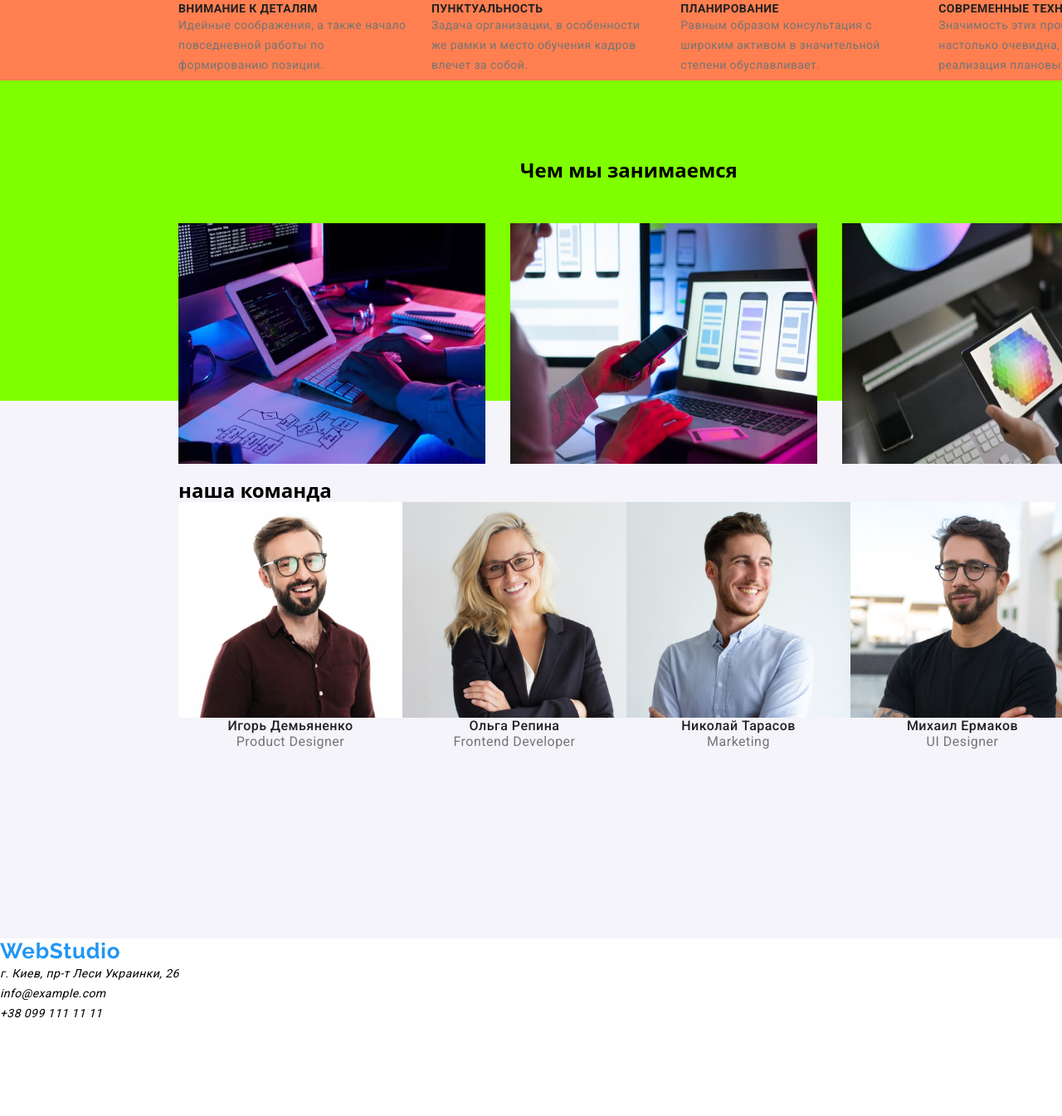
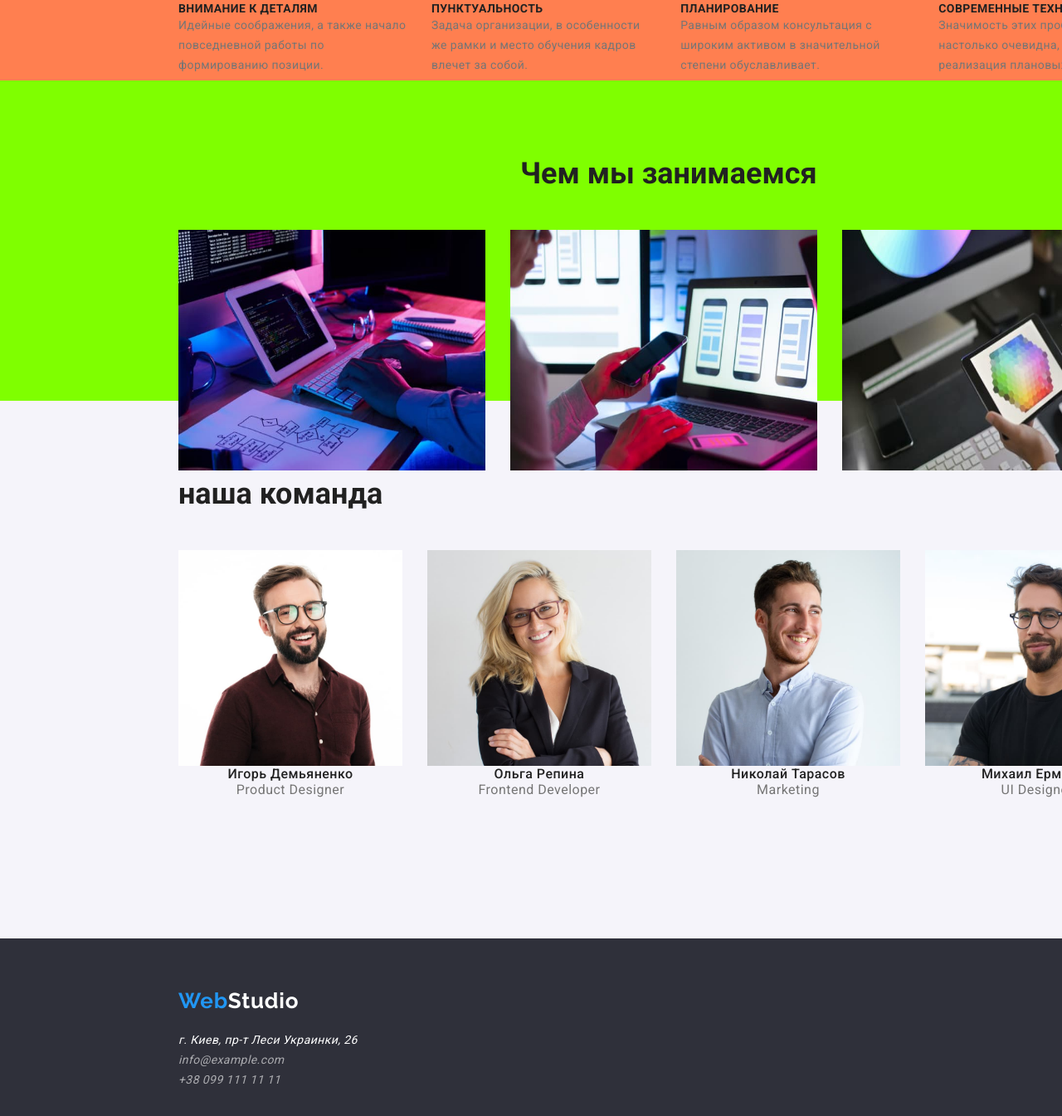
Before and after one commit to sergiosergio2/goit-markup-hw-03, a plain HTML site: page index.html in a window 1280 px wide. Shown: the part 795-2140 px from the top of the page at 83% size. Before the commit the page ends 2029 px from the top, so only its background shows below. Drawn offline with nearby package versions, Linux system fonts and the light colour scheme.

Commit message:
added portfolio header and footer

```diff
--- a/css/style.css
+++ b/css/style.css
@@ -248,6 +248,16 @@ img {
 .activities-title {
   padding-left: 412px;
   margin-bottom: 50px;
+
+  font-family: "Roboto", sans-serif;
+  font-style: 700;
+  font-size: 36px;
+  line-height: 1.17;
+  line-height: 100%;
+  align: Center;
+  vertical-align: Top;
+  letter-spacing: 3%;
+  color: #212121;
 }
 .activities-img {
 }
@@ -271,6 +281,28 @@ img {
 }
 .team-list {
   display: flex;
+  flex-wrap: wrap;
+  margin-left: -30px;
+  margin-top: -30px;
+}
+.team-item {
+  margin-left: 30px;
+  margin-top: 30px;
+  margin-bottom: 10px;
+}
+
+.team-title {
+  margin-bottom: 50px;
+
+  font-family: "Roboto", sans-serif;
+  font-style: 700;
+  font-size: 36px;
+  line-height: 1.17;
+  line-height: 100%;
+  align: Center;
+  vertical-align: Top;
+  letter-spacing: 3%;
+  color: #212121;
 }
 .team-participant {
   font-family: "Roboto", sans-serif;
@@ -298,9 +330,16 @@ img {
 
   color: #757575;
 }
+.footer {
+  width: 1600px;
+  height: 252px;
+
+  background-color: #2f303a;
+}
 .logo-footer {
+  margin-bottom: 20px;
+  padding-top: 60px;
   font-family: "Raleway", sans-serif;
-
   font-weight: 700;
   font-size: 26px;
   line-height: 1.19;
@@ -320,7 +359,7 @@ img {
 
   letter-spacing: 0.03em;
 
-  /* color: #ffffff; */
+  color: #ffffff;
 }
 .address-mail {
   font-family: "Roboto", sans-serif;
@@ -332,7 +371,7 @@ img {
 
   letter-spacing: 0.03em;
 
-  /* color: rgba(255, 255, 255, 0.6); */
+  color: rgba(255, 255, 255, 0.6);
 }
 .address-tel {
   font-family: "Roboto", sans-serif;
@@ -344,7 +383,7 @@ img {
 
   letter-spacing: 0.03em;
 
-  /* color: rgba(255, 255, 255, 0.6); */
+  color: rgba(255, 255, 255, 0.6);
 }
 .menu-scills {
   font-family: "Roboto", sans-serif;
@@ -384,5 +423,5 @@ img {
   color: #757575;
 }
 .logo-studio-footer {
-  /* color: #ffffff; */
+  color: #ffffff;
 }
--- a/index.html
+++ b/index.html
@@ -88,19 +88,19 @@
             <div class="container">
             <h2 class="team-title">наша команда</h2>
             <ul class="team-list link">
-                <li><img src="./images/fotos/foto-1.jpg" width="270" height="260" alt="фото Демьяненко">
+                <li class="team-item"><img src="./images/fotos/foto-1.jpg" width="270" height="260" alt="фото Демьяненко">
                     <p class="team-participant">Игорь Демьяненко</p>
                     <p lang="eu" class="team-participant-prof">Product Designer</p>
                 </li>
-                <li><img src="./images/fotos/foto-2.jpg" width="270" height="260" alt="фото Репина">
+                <li class="team-item"><img src="./images/fotos/foto-2.jpg" width="270" height="260" alt="фото Репина">
                     <p class="team-participant">Ольга Репина</p>
                     <p lang="eu" class="team-participant-prof">Frontend Developer</p>
                 </li>
-                <li><img src="./images/fotos/foto-3.jpg" width="270" height="260" alt="фото Тарасова">
+                <li class="team-item"><img src="./images/fotos/foto-3.jpg" width="270" height="260" alt="фото Тарасова">
                     <p class="team-participant">Николай Тарасов</p>
                     <p lang="eu" class="team-participant-prof">Marketing</p>
                 </li>
-                <li><img src="./images/fotos/foto-4.jpg" width="270" height="260" alt="фото Ермаков">
+                <li class="team-item"><img src="./images/fotos/foto-4.jpg" width="270" height="260" alt="фото Ермаков">
                     <p class="team-participant">Михаил Ермаков</p>
                     <p lang="eu" class="team-participant-prof">UI Designer</p>
                 </li>
@@ -110,12 +110,15 @@
     </main>
     <!--ADDRESS-->
     <footer class="footer">
+        <div class="container">
         <p lang="en" class="logo-footer">Web<span class="logo-studio-footer">Studio</span></p>
         <address class="address">
             <p class="address-post">г. Киев, пр-т Леси Украинки, 26</p>
             <p class="address-mail">info@example.com</p>
             <p class="address-tel">+38 099 111 11 11</p>
         </address>
+        </div>
+
     </footer>
 </body>
 
```
Also changed, not shown: portfolio.html (+20 -8 lines).
